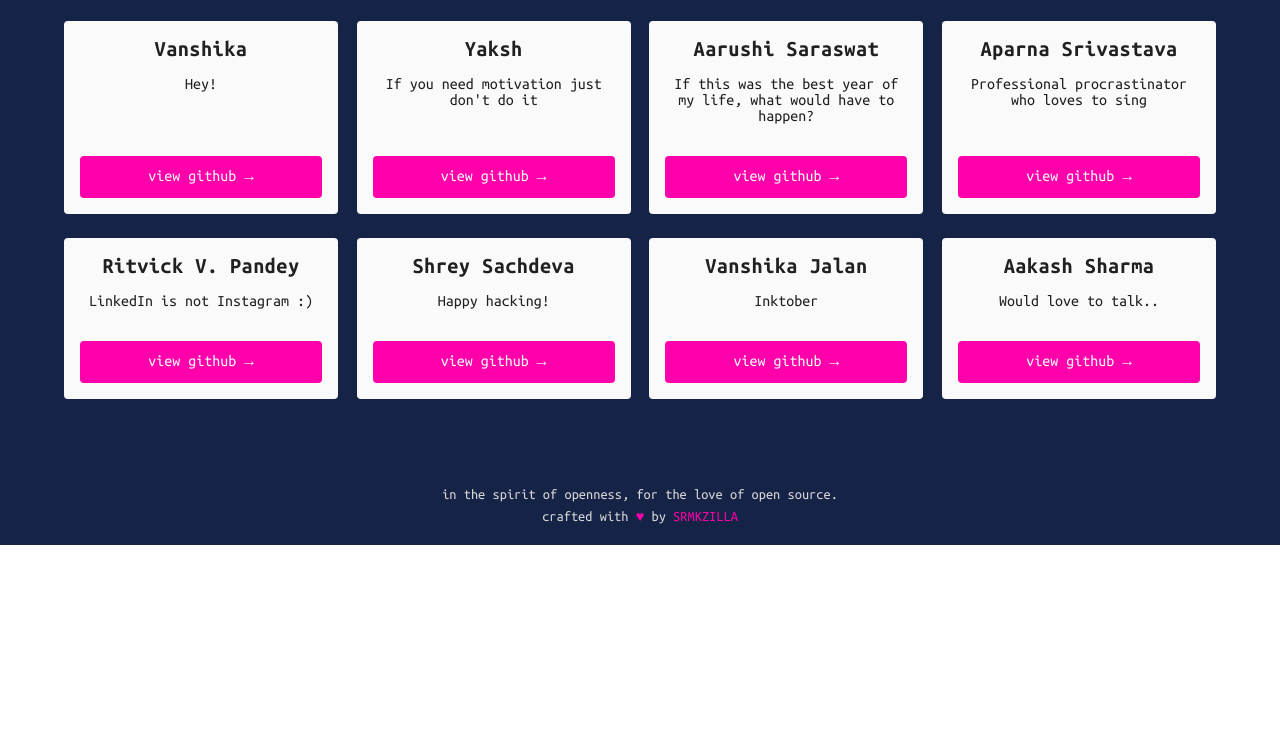
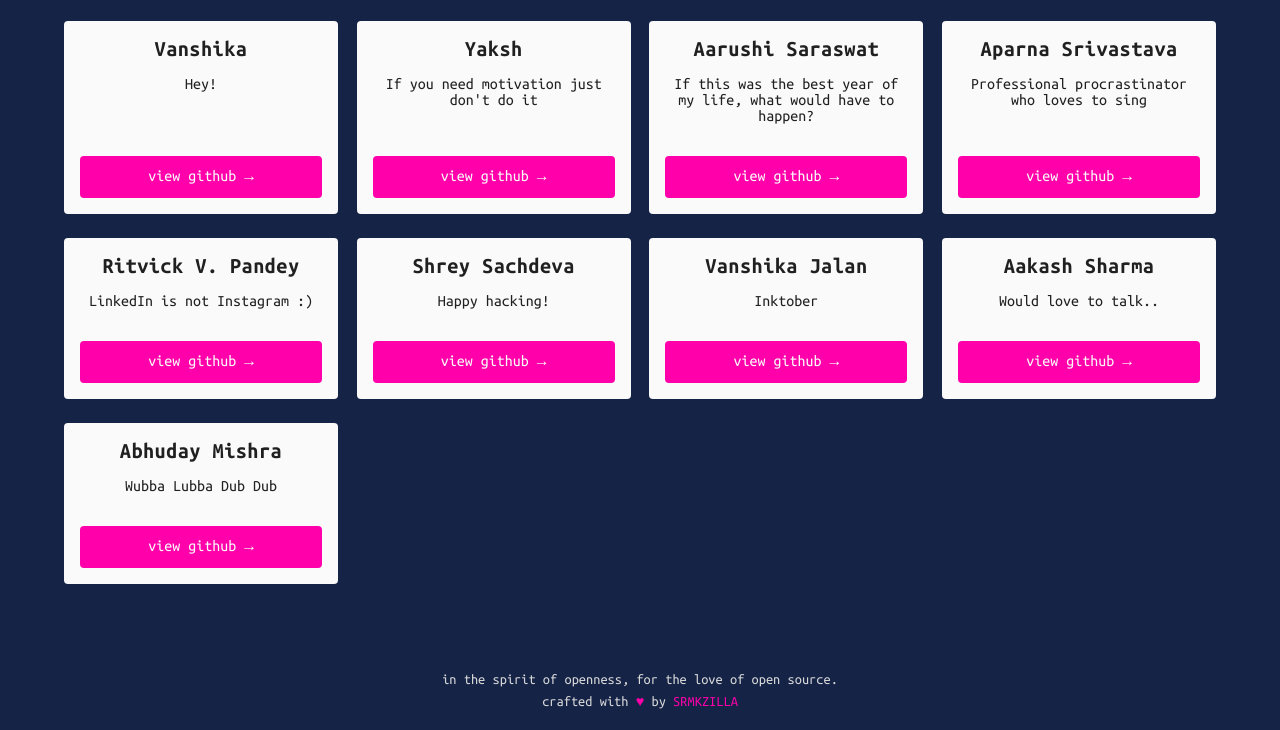
Before and after one commit to srm-kzilla/Hacktoberfest, a plain HTML site: page index.html in a window 1280 px wide. Shown: the part 1429-2159 px from the top of the page. Before the commit the page ends 1974 px from the top, so only its background shows below. Drawn offline with Linux system fonts and the light colour scheme.

Commit message:
Add Abhuday Mishra as a Contributor

```diff
--- a/index.html
+++ b/index.html
@@ -192,6 +192,15 @@
         <a class="kz-btn" href="https://github.com/n9267aakashsharma">View GitHub</a>
       </div>
 
+      <div class="kz-contributor">
+        <div>
+          <h5>Abhuday Mishra</h5>
+          <blockquote>Wubba Lubba Dub Dub</blockquote>
+        </div>
+        <!-- Replace '#' value of href attribute with the link to your GitHub profile... -->
+        <a class="kz-btn" href="https://github.com/abhudaym">View GitHub</a>
+      </div>
+
       <!-- ••• PASTE ABOVE THIS LINE ••• -->
     </div>
 
```
Also changed, not shown: 1 other file.
